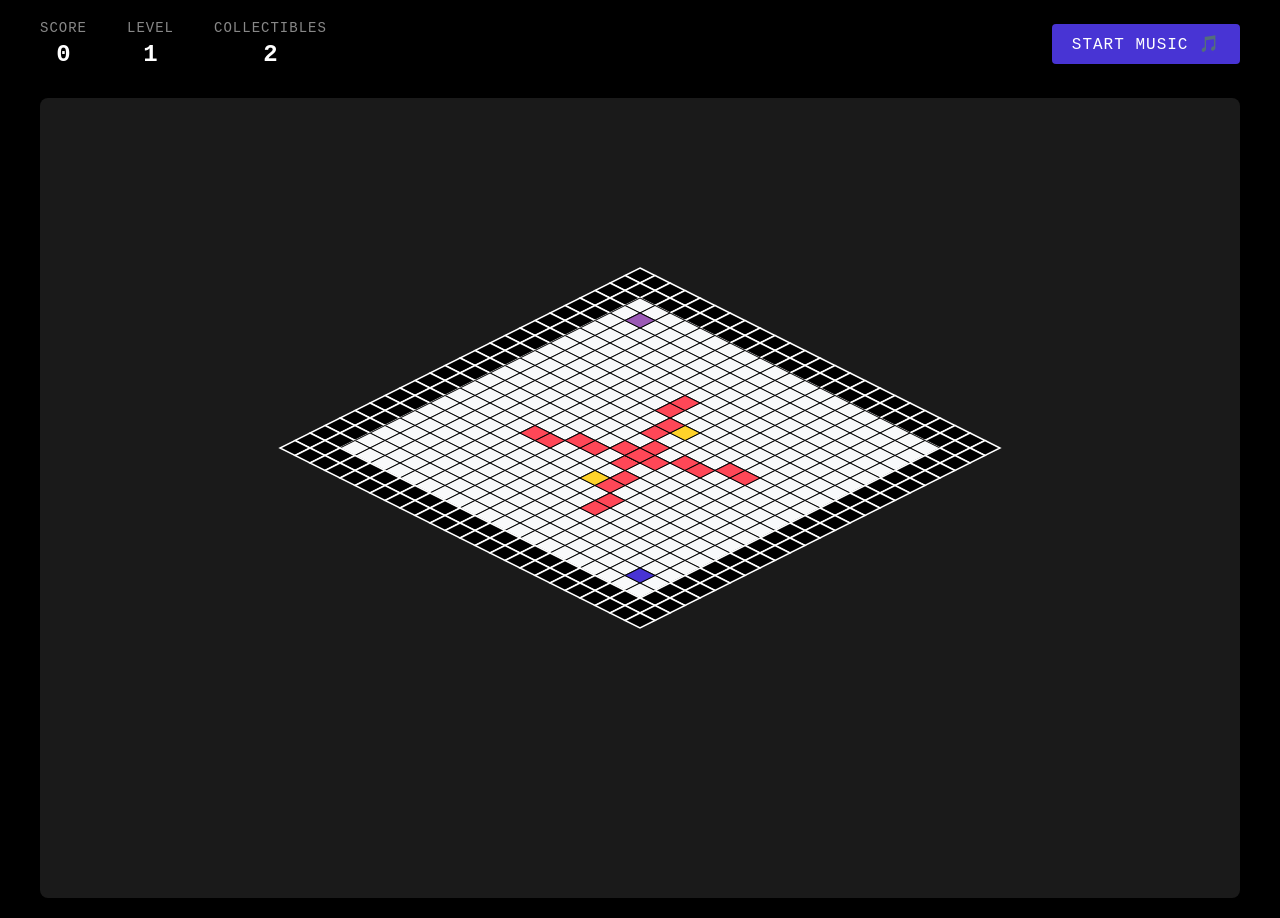
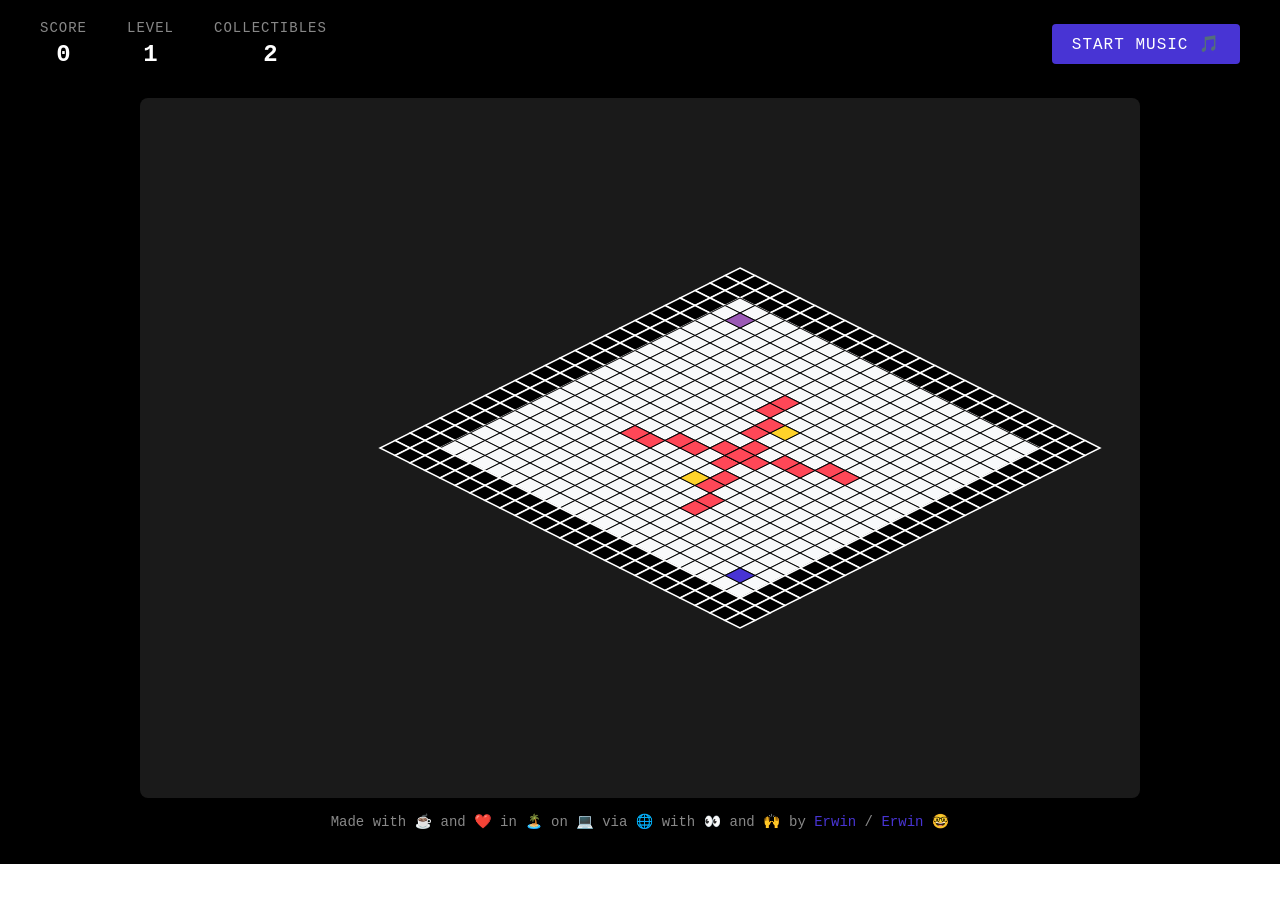
Before and after one commit to ErwinAI/gybs, a Nuxt app: page / in a window 1280 px wide. After the commit the page ends 864 px from the top, so only its background shows below. Built offline with nearby package versions, Linux system fonts and the light colour scheme.

Commit message:
addtribution

```diff
--- a/pages/index.vue
+++ b/pages/index.vue
@@ -32,7 +32,12 @@
         </button>
       </div>
     </div>
-    <canvas ref="gameCanvas" width="1200" height="800"></canvas>
+    <canvas ref="gameCanvas" width="1000" height="700"></canvas>
+    <p class="attribution">
+      Made with ☕️ and ❤️ in 🏝️ on 💻 via 🌐 with 👀 and 🙌 by
+      <a href="https://x.com/erwin_ai" target="_blank" class="social-link">Erwin</a> /
+      <a href="https://bsky.app/profile/erwin.blue" target="_blank" class="social-link">Erwin</a> 🤓
+    </p>
     <ClientOnly>
       <div style="display: none" @vue:mounted="initializeMusic"></div>
     </ClientOnly>
@@ -396,4 +401,21 @@ canvas {
   transform: translateY(-2px);
   box-shadow: 0 5px 15px rgba(255, 215, 0, 0.4);
 }
+
+.attribution {
+  margin-top: 15px;
+  color: #888;
+  font-size: 14px;
+  text-align: center;
+}
+
+.social-link {
+  color: #4834d4;
+  text-decoration: none;
+  transition: color 0.3s ease;
+}
+
+.social-link:hover {
+  color: #686de0;
+}
 </style>
```
